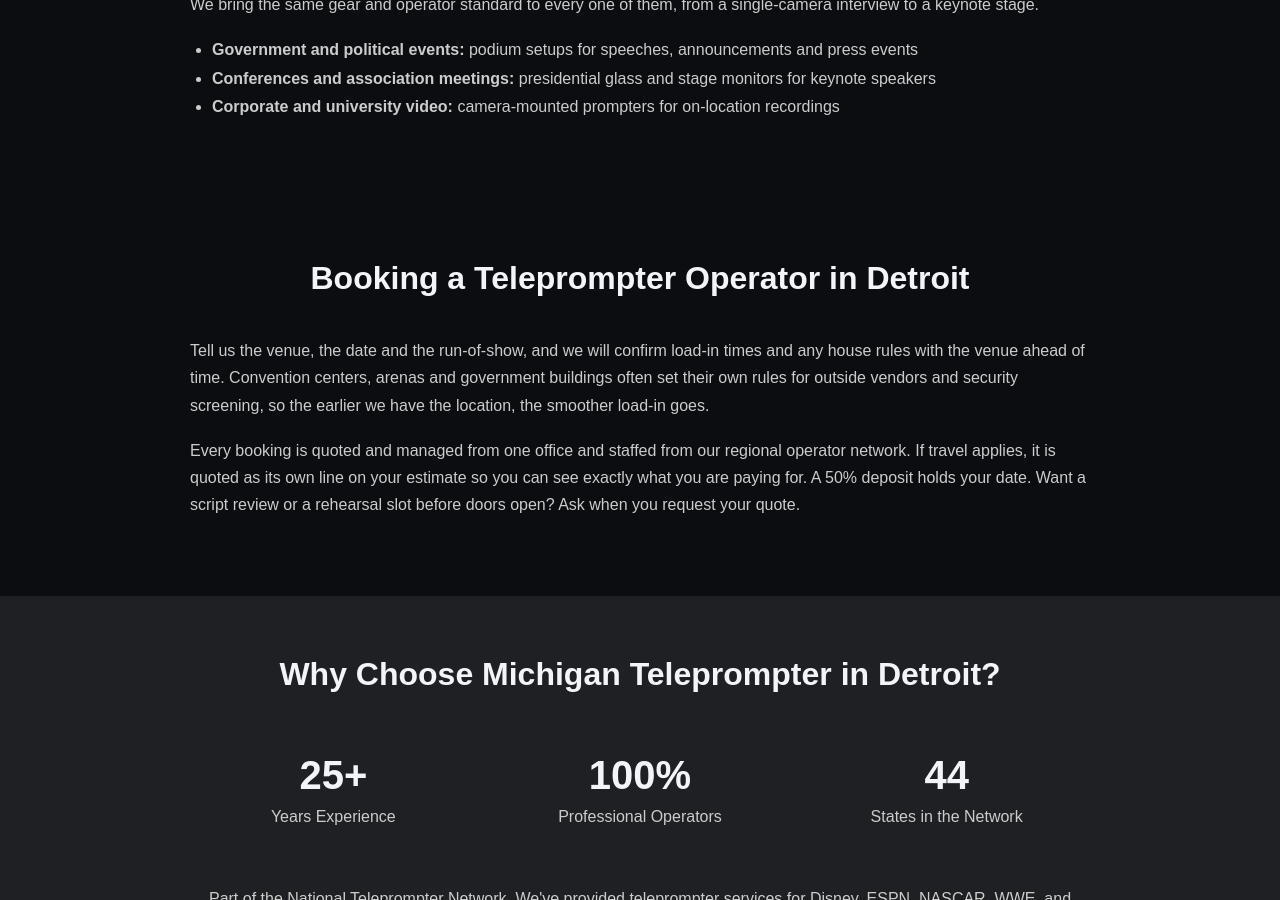
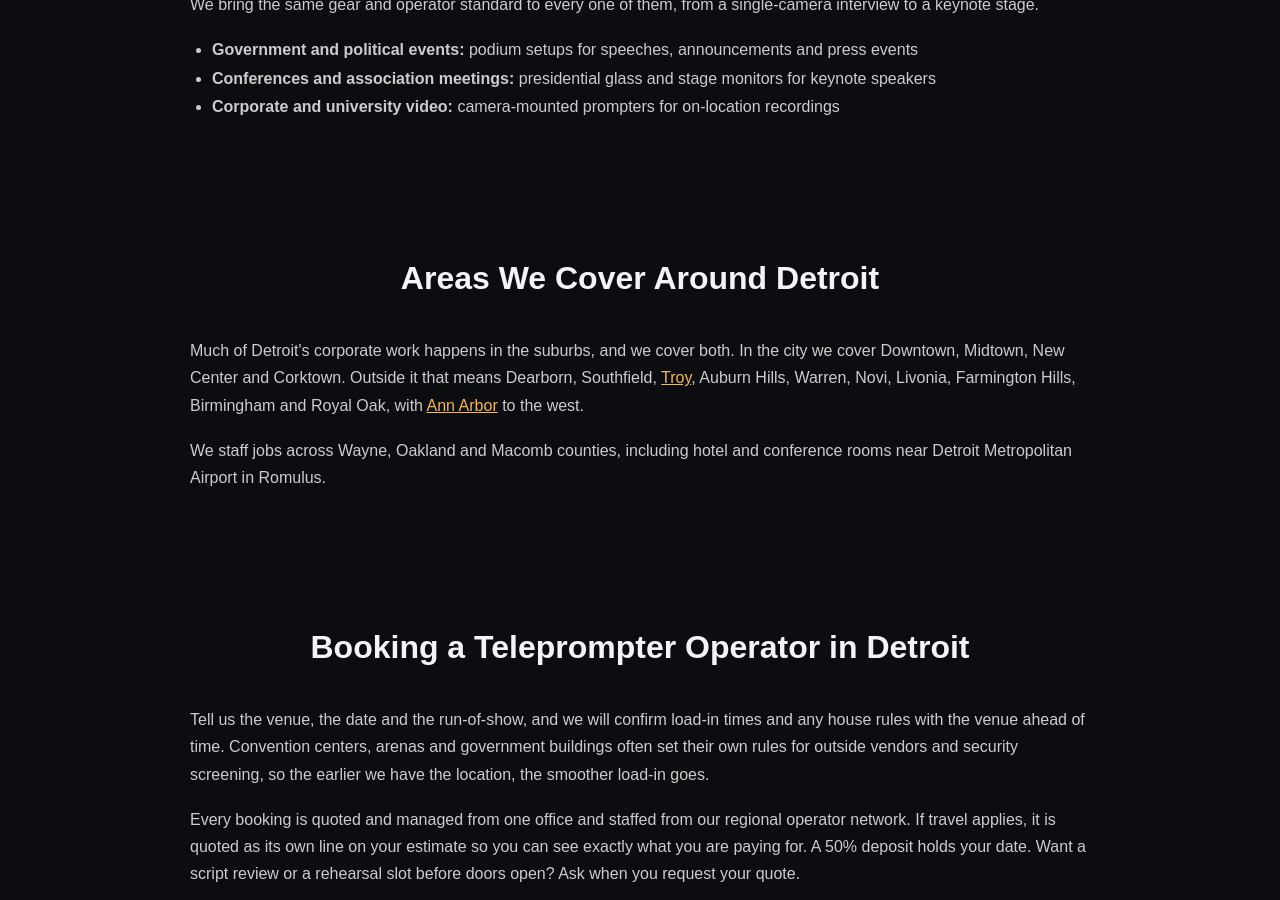
Before and after one commit to jasproj/michiganteleprompter, a Jekyll site: the page teleprompter-detroit.html, which Jekyll copies as it is, in a window 1280 px wide and 900 px high, scrolled down 1309 px. Built offline with Jekyll 4.4.1, drawn with Linux system fonts in a browser that asks for light colours.

Commit message:
Add coverage-area section to top metro city page
Add an Areas We Cover section listing the neighborhoods,
suburbs, counties and airport area served, with links to sibling city pages,
so the page carries more city-specific content.

Co-Authored-By: Claude Fable 5.2 <noreply@anthropic.com>
Claude-Session: https://claude.ai/code/session_017B1vpC8m6BaUasFqFSwaDY

```diff
--- a/teleprompter-detroit.html
+++ b/teleprompter-detroit.html
@@ -112,6 +112,14 @@ hr{border-color:rgba(255,255,255,.08)}
 </section>
 <section style="padding:60px 20px;background:#0B0D10">
   <div style="max-width:900px;margin:0 auto">
+    <h2 style="font-family:Arial,sans-serif;font-size:2rem;color:#F2F4F7;text-align:center;margin:0 0 40px 0">Areas We Cover Around Detroit</h2>
+    <p style="color:#ccc;line-height:1.7;margin:0 0 18px 0">Much of Detroit's corporate work happens in the suburbs, and we cover both. In the city we cover Downtown, Midtown, New Center and Corktown. Outside it that means Dearborn, Southfield, <a href="/teleprompter-troy.html" style="color:#F5B84C">Troy</a>, Auburn Hills, Warren, Novi, Livonia, Farmington Hills, Birmingham and Royal Oak, with <a href="/teleprompter-ann-arbor.html" style="color:#F5B84C">Ann Arbor</a> to the west.</p>
+    <p style="color:#ccc;line-height:1.7;margin:0 0 18px 0">We staff jobs across Wayne, Oakland and Macomb counties, including hotel and conference rooms near Detroit Metropolitan Airport in Romulus.</p>
+  </div>
+</section>
+
+<section style="padding:60px 20px;background:#0B0D10">
+  <div style="max-width:900px;margin:0 auto">
     <h2 style="font-family:Arial,sans-serif;font-size:2rem;color:#F2F4F7;text-align:center;margin:0 0 40px 0">Booking a Teleprompter Operator in Detroit</h2>
     <p style="color:#ccc;line-height:1.7;margin:0 0 18px 0">Tell us the venue, the date and the run-of-show, and we will confirm load-in times and any house rules with the venue ahead of time. Convention centers, arenas and government buildings often set their own rules for outside vendors and security screening, so the earlier we have the location, the smoother load-in goes.</p><p style="color:#ccc;line-height:1.7;margin:0 0 18px 0">Every booking is quoted and managed from one office and staffed from our regional operator network. If travel applies, it is quoted as its own line on your estimate so you can see exactly what you are paying for. A 50% deposit holds your date. Want a script review or a rehearsal slot before doors open? Ask when you request your quote.</p>
   </div>
```
